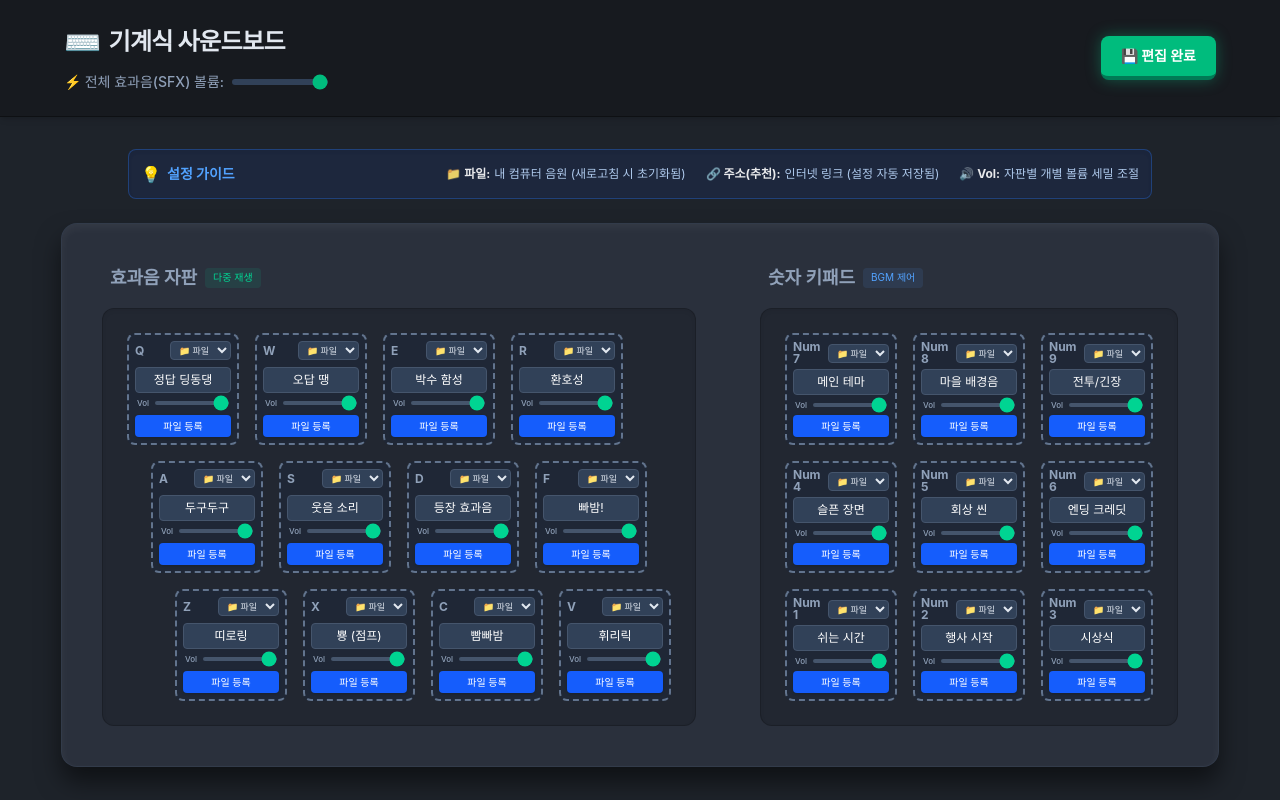
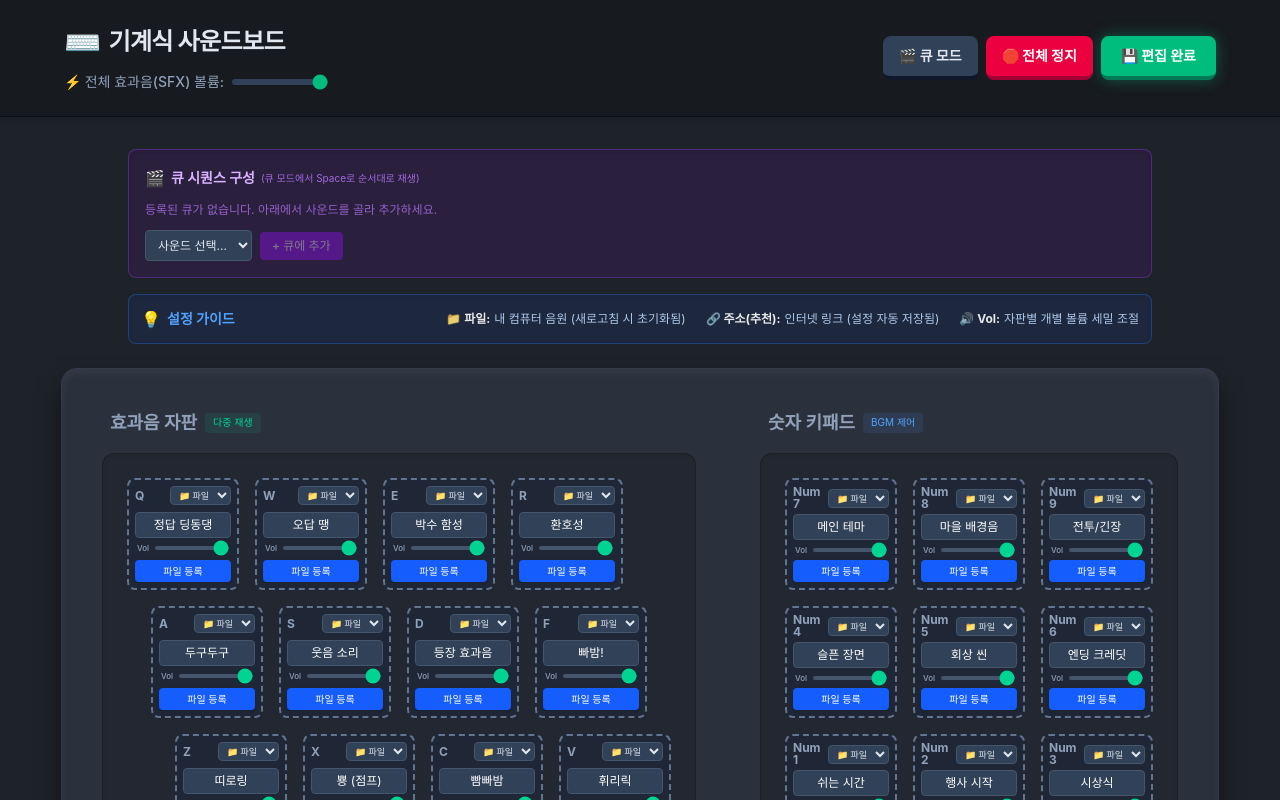
Before and after one commit to venushoon/soundboard, a React (Vite) app: page / in a window 1280 px wide. Both pictures are taken after a click on the button "⚙️ 자판 설정". Built offline with nearby package versions, Linux system fonts and the light colour scheme.

Commit message:
전체정지, 큐 모드 추가

```diff
--- a/src/App.jsx
+++ b/src/App.jsx
@@ -4,6 +4,7 @@ import { saveSoundFile, deleteSoundFile, loadAllSoundFiles } from './db.js';
 // 안정성을 위해 버전 넘버를 v10으로 올립니다. (캐시 완벽 초기화)
 const STORAGE_KEY = 'soundboard_settings_v10';
 const SFX_VOL_KEY = 'soundboard_sfx_vol_v10';
+const CUE_KEY = 'soundboard_cue_list_v1';
 
 const INITIAL_MAPPINGS = [
   // --- 1열 (Q, W, E, R) ---
@@ -199,6 +200,15 @@ const SoundBoard = () => {
   const [bgmUIStates, setBgmUIStates] = useState({});
   const [toast, setToast] = useState(null);
 
+  const [cueList, setCueList] = useState(() => {
+    const saved = localStorage.getItem(CUE_KEY);
+    if (saved) { try { return JSON.parse(saved); } catch (e) { return []; } }
+    return [];
+  });
+  const [cueIndex, setCueIndex] = useState(-1); // -1 = 시작 전
+  const [isCueMode, setIsCueMode] = useState(false);
+  const [cueAddSelection, setCueAddSelection] = useState('');
+
   const audioCtxRef = useRef(null);
   const activeNodesRef = useRef(new Map());
   const toastTimerRef = useRef(null);
@@ -206,10 +216,21 @@ const SoundBoard = () => {
   const mappingsRef = useRef(mappings);
   const isEditModeRef = useRef(isEditMode);
   const sfxVolumeRef = useRef(sfxVolume);
+  const cueListRef = useRef(cueList);
+  const cueIndexRef = useRef(cueIndex);
+  const isCueModeRef = useRef(isCueMode);
 
   useEffect(() => { mappingsRef.current = mappings; }, [mappings]);
   useEffect(() => { isEditModeRef.current = isEditMode; }, [isEditMode]);
   useEffect(() => { sfxVolumeRef.current = sfxVolume; }, [sfxVolume]);
+  useEffect(() => { cueListRef.current = cueList; }, [cueList]);
+  useEffect(() => { cueIndexRef.current = cueIndex; }, [cueIndex]);
+  useEffect(() => { isCueModeRef.current = isCueMode; }, [isCueMode]);
+
+  useEffect(() => {
+    const id = setTimeout(() => localStorage.setItem(CUE_KEY, JSON.stringify(cueList)), 300);
+    return () => clearTimeout(id);
+  }, [cueList]);
 
   const showToast = useCallback((msg, type = 'error') => {
     setToast({ msg, type });
@@ -405,9 +426,86 @@ const SoundBoard = () => {
     }
   }, [initAudioContext, handleBGMPlayback]);
 
+  // 전체 정지: 재생 중인 모든 BGM을 즉시 중단 (페이드 없이 바로 멈춤)
+  const handlePanicStop = useCallback(() => {
+    activeNodesRef.current.forEach((nodeData) => {
+      if (nodeData.timeoutId) clearTimeout(nodeData.timeoutId);
+      if (nodeData.source) { nodeData.source.onended = null; try { nodeData.source.stop(); } catch (e) {} }
+    });
+    activeNodesRef.current.clear();
+    setBgmUIStates({});
+    setActiveKeys(new Set());
+    showToast('전체 정지되었습니다', 'success');
+  }, [showToast]);
+
+  // 큐 모드: GO 실행 시 다음 큐의 사운드를 재생하고 커서를 한 칸 이동
+  const triggerNextCue = useCallback(() => {
+    const list = cueListRef.current;
+    if (list.length === 0) { showToast('등록된 큐가 없습니다', 'error'); return; }
+    const nextIndex = cueIndexRef.current + 1;
+    if (nextIndex >= list.length) { showToast('마지막 큐입니다', 'success'); return; }
+
+    const code = list[nextIndex];
+    const soundObj = mappingsRef.current.find(s => s.code === code);
+    if (!soundObj || !soundObj.audioBuffer) {
+      showToast('등록되지 않은 음원입니다. 다음 큐로 건너뜁니다.', 'error');
+      setCueIndex(nextIndex);
+      return;
+    }
+
+    if (soundObj.type === 'sfx') {
+      const ctx = initAudioContext();
+      if (ctx) {
+        const source = ctx.createBufferSource();
+        const gainNode = ctx.createGain();
+        gainNode.gain.value = sfxVolumeRef.current * soundObj.volume;
+        source.buffer = soundObj.audioBuffer;
+        source.connect(gainNode);
+        gainNode.connect(ctx.destination);
+        source.start(0);
+      }
+    } else {
+      handleBGMPlayback(soundObj, 'play');
+    }
+    setCueIndex(nextIndex);
+  }, [initAudioContext, handleBGMPlayback, showToast]);
+
+  const resetCue = useCallback(() => {
+    setCueIndex(-1);
+    showToast('큐가 처음으로 이동했습니다', 'success');
+  }, [showToast]);
+
+  const addCue = useCallback((code) => {
+    if (!code) return;
+    setCueList(prev => [...prev, code]);
+    setCueAddSelection('');
+  }, []);
+
+  const removeCue = useCallback((idx) => {
+    setCueList(prev => prev.filter((_, i) => i !== idx));
+    setCueIndex(-1); // 목록이 바뀌면 진행 상태 초기화
+  }, []);
+
+  const moveCue = useCallback((idx, dir) => {
+    setCueList(prev => {
+      const next = [...prev];
+      const target = idx + dir;
+      if (target < 0 || target >= next.length) return prev;
+      [next[idx], next[target]] = [next[target], next[idx]];
+      return next;
+    });
+  }, []);
+
   useEffect(() => {
     const handleKeyDown = (e) => {
-      if (e.repeat || isEditModeRef.current || document.activeElement.tagName === 'INPUT') return;
+      if (document.activeElement.tagName === 'INPUT') return;
+      if (e.code === 'Escape') { e.preventDefault(); handlePanicStop(); return; }
+      if (isCueModeRef.current && e.code === 'Space' && !isEditModeRef.current) {
+        e.preventDefault();
+        triggerNextCue();
+        return;
+      }
+      if (e.repeat || isEditModeRef.current) return;
       handleSoundAction(e.code, true);
     };
     const handleKeyUp = (e) => {
@@ -420,7 +518,7 @@ const SoundBoard = () => {
       window.removeEventListener('keydown', handleKeyDown);
       window.removeEventListener('keyup', handleKeyUp);
     };
-  }, [handleSoundAction]);
+  }, [handleSoundAction, triggerNextCue, handlePanicStop]);
 
   useEffect(() => {
     return () => {
@@ -538,6 +636,20 @@ const SoundBoard = () => {
               />
             </div>
           </div>
+          <div className="flex items-center gap-2">
+            <button
+              onClick={() => setIsCueMode(v => !v)}
+              className={`px-4 py-2.5 rounded-lg font-bold text-sm transition-all flex items-center gap-1.5 border-b-4 active:border-b-0 active:translate-y-1 ${isCueMode ? 'bg-purple-600 border-purple-800 text-white shadow-[0_0_15px_rgba(168,85,247,0.4)]' : 'bg-slate-700 border-slate-900 text-slate-200'}`}
+            >
+              🎬 큐 모드
+            </button>
+            <button
+              onClick={handlePanicStop}
+              className="px-4 py-2.5 rounded-lg font-bold text-sm bg-rose-600 border-b-4 border-rose-800 text-white active:border-b-0 active:translate-y-1 transition-all flex items-center gap-1.5"
+              title="재생 중인 모든 소리를 즉시 정지 (Esc)"
+            >
+              🛑 전체 정지
+            </button>
             <button
               onClick={() => setIsEditMode(!isEditMode)}
               className={`px-5 py-2.5 rounded-lg font-bold text-sm transition-all flex items-center gap-2 border-b-4 active:border-b-0 active:translate-y-1 ${isEditMode ? 'bg-emerald-500 border-emerald-700 text-white shadow-[0_0_15px_rgba(16,185,129,0.4)]' : 'bg-slate-700 border-slate-900 text-slate-200'}`}
@@ -545,9 +657,88 @@ const SoundBoard = () => {
               {isEditMode ? '💾 편집 완료' : '⚙️ 자판 설정'}
             </button>
           </div>
+        </div>
       </header>
 
       <main className="flex-grow p-4 lg:p-8 overflow-y-auto overflow-x-auto z-10 custom-scrollbar flex flex-col items-center justify-start">
+
+        {/* 🎬 큐 시퀀스 편집 패널 (편집 모드에서만 노출) */}
+        {isEditMode && (
+          <div className="w-full max-w-5xl bg-purple-900/20 border border-purple-500/30 rounded-lg p-4 mb-4 text-purple-200 shadow-inner">
+            <h3 className="font-bold text-purple-300 mb-3 flex items-center gap-1.5 text-sm">
+              <span className="text-base">🎬</span> 큐 시퀀스 구성 <span className="text-[10px] font-normal text-purple-400/80">(큐 모드에서 Space로 순서대로 재생)</span>
+            </h3>
+            <div className="flex flex-wrap gap-2 mb-3">
+              {cueList.length === 0 && <span className="text-xs text-purple-400/70">등록된 큐가 없습니다. 아래에서 사운드를 골라 추가하세요.</span>}
+              {cueList.map((code, idx) => {
+                const s = getSound(code);
+                return (
+                  <div key={`${code}-${idx}`} className="flex items-center gap-1 bg-slate-800 border border-purple-500/40 rounded-full pl-3 pr-1.5 py-1 text-xs">
+                    <span className="text-purple-300 font-bold">{idx + 1}</span>
+                    <span className="max-w-[100px] truncate">{s ? s.soundLabel : code}</span>
+                    <button onClick={() => moveCue(idx, -1)} disabled={idx === 0} className="w-5 h-5 rounded hover:bg-slate-700 disabled:opacity-30 text-slate-300">↑</button>
+                    <button onClick={() => moveCue(idx, 1)} disabled={idx === cueList.length - 1} className="w-5 h-5 rounded hover:bg-slate-700 disabled:opacity-30 text-slate-300">↓</button>
+                    <button onClick={() => removeCue(idx)} className="w-5 h-5 rounded hover:bg-rose-900/50 text-rose-400">✕</button>
+                  </div>
+                );
+              })}
+            </div>
+            <div className="flex gap-2 items-center">
+              <select
+                value={cueAddSelection}
+                onChange={(e) => setCueAddSelection(e.target.value)}
+                className="bg-slate-700 text-slate-200 text-xs rounded px-2 py-1.5 border border-slate-600 outline-none max-w-[220px]"
+              >
+                <option value="">사운드 선택...</option>
+                {mappings.filter(s => s.audioBuffer).map(s => (
+                  <option key={s.code} value={s.code}>{s.keyLabel} — {s.soundLabel}</option>
+                ))}
+              </select>
+              <button
+                onClick={() => addCue(cueAddSelection)}
+                disabled={!cueAddSelection}
+                className="bg-purple-600 hover:bg-purple-500 disabled:opacity-40 text-white text-xs font-medium px-3 py-1.5 rounded transition-colors"
+              >
+                + 큐에 추가
+              </button>
+              {cueList.length > 0 && (
+                <button onClick={() => { setCueList([]); setCueIndex(-1); }} className="ml-auto text-[10px] text-rose-400 hover:text-rose-300">
+                  전체 삭제
+                </button>
+              )}
+            </div>
+          </div>
+        )}
+
+        {/* 🎬 큐 GO 바 (큐 모드 켜져있고 편집 중이 아닐 때 노출) */}
+        {isCueMode && !isEditMode && (
+          <div className="w-full max-w-5xl bg-[#222731] border border-purple-500/40 rounded-xl p-4 mb-6 flex flex-wrap items-center justify-between gap-4 shadow-lg">
+            <div>
+              <div className="text-[10px] text-purple-400 mb-1 font-medium">
+                {cueList.length === 0 ? '큐 없음' : `다음 큐 · ${Math.min(cueIndex + 2, cueList.length)} / ${cueList.length}`}
+              </div>
+              <div className="text-base font-bold text-white">
+                {cueList.length === 0
+                  ? '편집 모드에서 큐를 먼저 구성하세요'
+                  : cueList[cueIndex + 1]
+                  ? (getSound(cueList[cueIndex + 1])?.soundLabel || '알 수 없음')
+                  : '🏁 마지막 큐입니다'}
+              </div>
+            </div>
+            <div className="flex items-center gap-2">
+              <button onClick={resetCue} disabled={cueIndex === -1} className="text-xs px-3 py-2.5 rounded-lg bg-slate-700 hover:bg-slate-600 disabled:opacity-40 transition-colors">
+                ⏮ 처음으로
+              </button>
+              <button
+                onClick={triggerNextCue}
+                disabled={cueList.length === 0 || cueIndex + 1 >= cueList.length}
+                className="bg-purple-600 hover:bg-purple-500 disabled:opacity-40 disabled:cursor-not-allowed text-white font-bold px-6 py-2.5 rounded-lg border-b-4 border-purple-800 active:border-b-0 active:translate-y-1 transition-all"
+              >
+                GO ⎵
+              </button>
+            </div>
+          </div>
+        )}
 
         {/* 🔥 수정된 자판 설정 가이드 (사라지지 않고 유지됨, 콤팩트한 한 줄 디자인) */}
         {isEditMode && (
```
Lines whose indentation alone changed are shown as unchanged.
